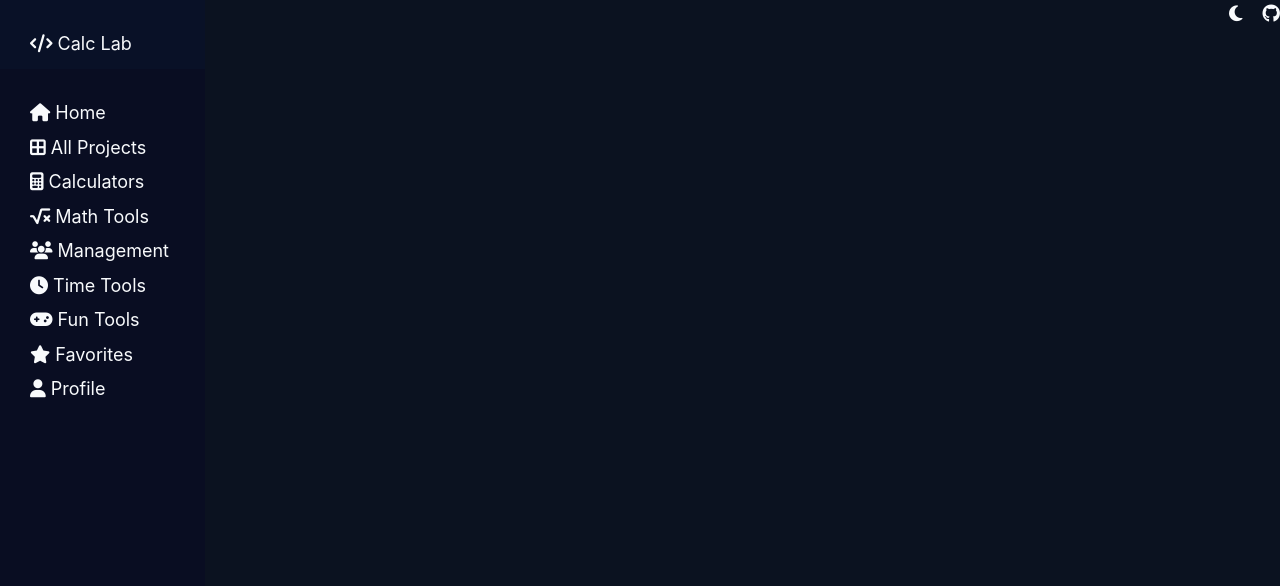
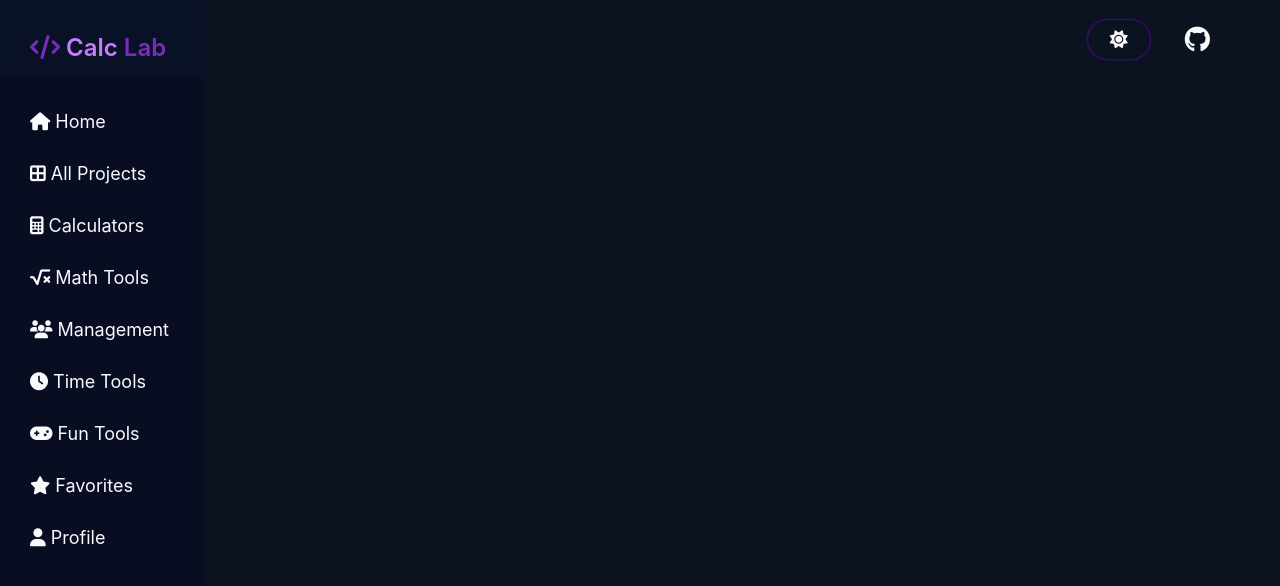
Before and after one commit to npbadu-dev/CalcLab, a website with bundled scripts: page index.html in a window 1280 px wide. Built offline with nearby package versions, Linux system fonts and the light colour scheme.

Commit message:
structuring nav

```diff
--- a/components/nav.css
+++ b/components/nav.css
@@ -1,15 +1,37 @@
-.navigation{
+.navigation {
   padding-top: 3rem;
   padding-left: 3rem;
   height: 100%;
   background-color: var(--nav-background-color);
 }
-.navigation li a{
+.navigation li a {
   display: block;
 }
-.logo-box{
+.logo-box {
   background-color: var(--logo-box-bg-color);
   padding-top: 3rem;
   padding-left: 3rem;
   padding-bottom: 1.2rem;
+  color: var(--logo-box-color);
+  font-size: 2.4rem;
+  font-weight: 600;
 }
+.logo-heading-1 {
+  color: var(--logo-heading-color);
+}
+.header-top-bar {
+  padding-top: 2rem;
+  padding-bottom: 1rem;
+  padding-right: 4rem;
+  /* background-color: var(--logo-box-bg-color); */
+  /* border-bottom: 4px solid red; */
+}
+.github-icon{
+    font-size: 2.6rem;
+}
+.theme-toggle-dark{
+    color: yellow;
+}
+.theme-toggle-light{
+    color: #222;
+}
--- a/css/style.css
+++ b/css/style.css
@@ -7,9 +7,19 @@
 
 @import url("../components/nav.css");
 
-html{
-    font-size: 62.5%;
+html {
+  font-size: 62.5%;
 }
-body{
-    font-size: 1.8rem;
+body {
+  font-size: 1.8rem;
 }
+.hidden {
+  display: none;
+}
+.btn {
+  padding: 5px 22px;
+  /* background-color: aqua; */
+  border-radius: 20px;
+  box-shadow: 0 0 3px rgba(128, 6, 241, 1);
+  /* background-color: #0c1025; */
+}
--- a/css/variable.css
+++ b/css/variable.css
@@ -3,6 +3,8 @@
     --primary-text: #F8FAFC;
     --nav-background-color: #090d22;
     --logo-box-bg-color: #091127;
+    --logo-box-color: #7b2cbf;
+    --logo-heading-color: #c77dff;
 }
 .light{
     --background-color: #F8FAFC;
--- a/index.html
+++ b/index.html
@@ -11,10 +11,14 @@
       <div class="container-1 col-span-2 h-screen flex flex-col">
         <div class="logo-box">
           <i class="fa-solid fa-code"></i>
-          <span class="logo-heading">Calc</span>
-          <span>Lab</span>
+          <span class="logo-heading-1">Calc</span>
+          <span class="logo-heading-2">Lab</span>
         </div>
-        <ul class="navigation flex flex-col gap-3">
+
+        <ul class="navigation flex flex-col gap-10">
+          <li class="hidden">
+            <a href="#" class="flex gap-2"><i class="fa-solid fa-bars"></i></a>
+          </li>
           <li>
             <a href="#" class="flex gap-2">
               <i class="fa-solid fa-house"></i>
@@ -71,14 +75,16 @@
           </li>
         </ul>
       </div>
-      <div class="container-2 col-span-10">
+      <div class="container-2 col-span-10 pr-12">
         <header>
           <nav class="navigation-section">
-            <div class="header-top flex justify-end gap-8">
-              <button class="theme-toggle">
-                <i class="fa-solid fa-moon"></i>
+            <div class="header-top-bar flex justify-end gap-14">
+              <button class="theme-toggle btn">
+                <i class="fa-solid fa-sun"></i>
               </button>
-              <a href="#"><i class="fa-brands fa-github"></i></a>
+              <a href="#" class="github-icon"
+                ><i class="fa-brands fa-github"></i
+              ></a>
             </div>
           </nav>
         </header>
```
Also changed, not shown: components/btn.css (added), src/output.css. Lines whose indentation alone changed are shown as unchanged.
